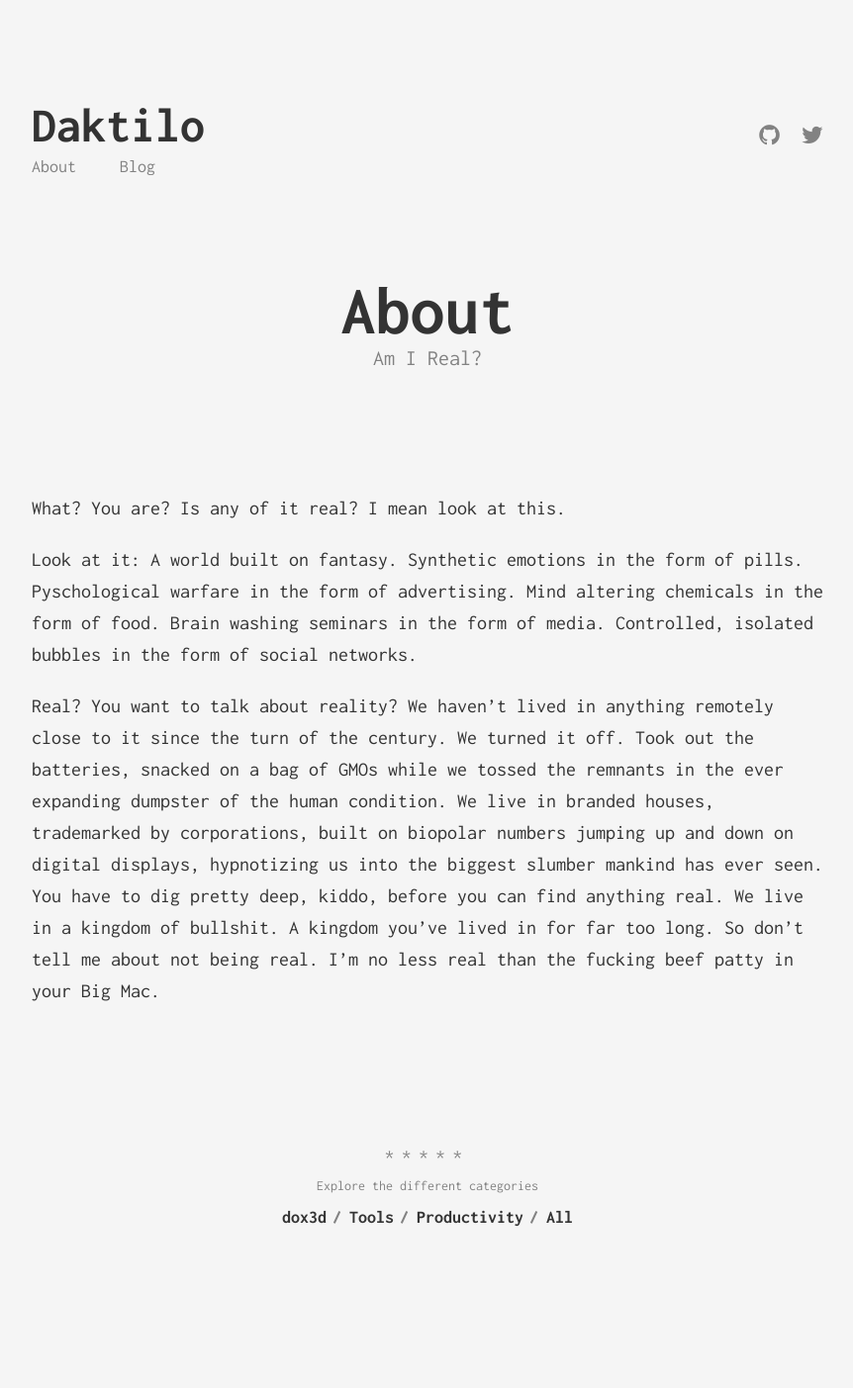
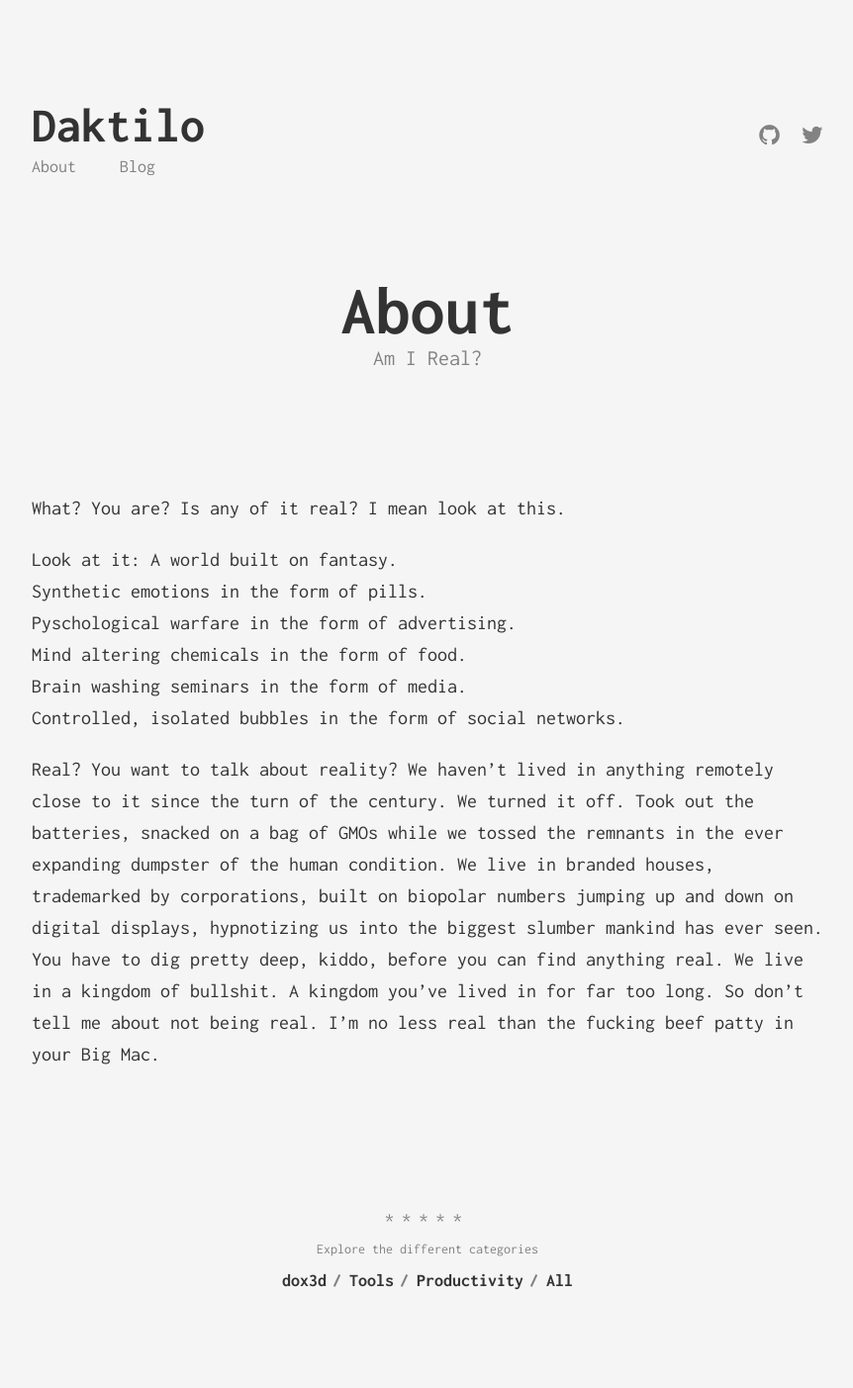
Before and after one commit to dox3d/dox3d.github.io, a Jekyll site: the page built from about.md, in a window 1280 px wide. Shown: the whole page at 99% size, without its empty margins (208-1070 px from the left). Built offline with Jekyll 4.4.1, drawn with Linux system fonts in a browser that asks for light colours; before the commit the page ends 1339 px from its top, so only the background shows below that.

Commit message:
breaks?
its fine

```diff
--- a/about.md
+++ b/about.md
@@ -7,11 +7,11 @@ permalink: /about/
 
 What? You are? Is any of it real? I mean look at this.
 
-Look at it: A world built on fantasy.
-Synthetic emotions in the form of pills.
-Pyschological warfare in the form of advertising.
-Mind altering chemicals in the form of food.
-Brain washing seminars in the form of media.
-Controlled, isolated bubbles in the form of social networks.
+Look at it: A world built on fantasy.<br>
+Synthetic emotions in the form of pills.<br>
+Pyschological warfare in the form of advertising.<br>
+Mind altering chemicals in the form of food.<br>
+Brain washing seminars in the form of media.<br>
+Controlled, isolated bubbles in the form of social networks.<br>
 
 Real? You want to talk about reality? We haven't lived in anything remotely close to it since the turn of the century. We turned it off. Took out the batteries, snacked on a bag of GMOs while we tossed the remnants in the ever expanding dumpster of the human condition. We live in branded houses, trademarked by corporations, built on biopolar numbers jumping up and down on digital displays, hypnotizing us into the biggest slumber mankind has ever seen. You have to dig pretty deep, kiddo, before you can find anything real. We live in a kingdom of bullshit. A kingdom you've lived in for far too long. So don't tell me about not being real. I'm no less real than the fucking beef patty in your Big Mac.
```
